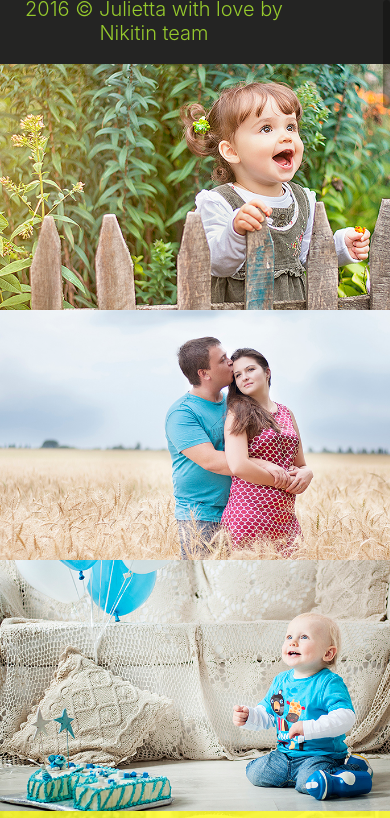
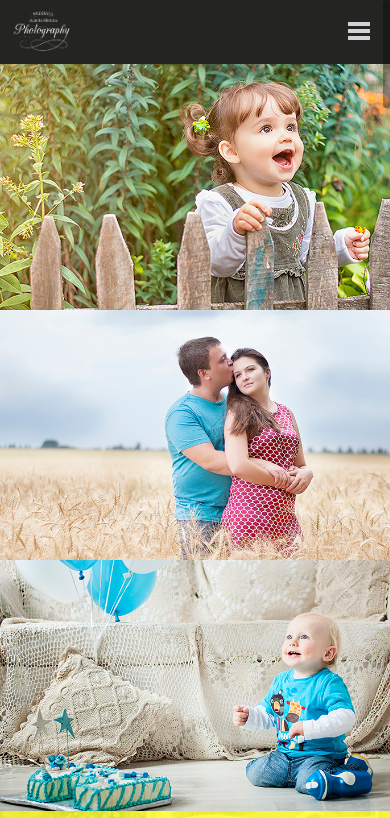
Before and after one commit to hanayama24/juna, a website: page index.html in a window 390 px wide. Shown: the top 818 px of the page. Drawn offline with nearby package versions, Linux system fonts and the light colour scheme.

Commit message:
Add hamburger for device menu

```diff
--- a/css/media.css
+++ b/css/media.css
@@ -35,9 +35,20 @@
     height: 4em;
     width: 100%;
     z-index: 2001;
+    padding-left: 10px;
+    padding-right: 10px;
   }
   .logo {
+    height: 4em;
+  }
+  .logo img {
+    width: 5em;
+  }
+  .social-icon {
     display: none;
+  }
+  .nav-device {
+    display: block !important;
   }
   .nav-list {
     display: none;
--- a/index.html
+++ b/index.html
@@ -24,7 +24,7 @@
     <!-- start left menu -->
     <div class="nav-side-menu">
       <div class="logo">
-      <a href="index.html"><img src="img/logo-02.png" alt="logo"></a>
+        <a href="index.html"><img src="img/logo-02.png" alt="logo"></a>
       </div>
       <div class="nav-list">
         <ul class = "list">
@@ -32,7 +32,7 @@
           <li><a href="#">About</a></li>
           <li>
             <a href="#">Galleries</a>
-            <ul class="list-galleries">
+            <!-- <ul class="list-galleries">
               <li>Portrait</li>
               <li>Wedding</li>
               <li>Family</li>
@@ -40,7 +40,7 @@
               <li>Studio</li>
               <li>Reportage</li>
             </ul>
-          </li>
+          </li> -->
           <li><a href="#">Journal</a></li>
           <li><a href="#">Contact</a></li>
           <li><a href="#">Proof galleries</a></li>
@@ -57,7 +57,10 @@
         </ul>
         <h5>2016 © Julietta with love by </br> Nikitin team</h5>
       </div>
+    </div>
 
+    <div class="nav-device">
+      <span class = "nav-icon"></span>
     </div>
 
     <!-- end left menu -->
--- a/scss/main.scss
+++ b/scss/main.scss
@@ -67,7 +67,22 @@ body {
     width: 100%;
     height: auto;
   }
+}
+.nav-device {
+  position: absolute;
+  top: 20px;
+  right: 20px;
+  z-index: 2002;
+  opacity: 0.8;
+  display: none;
+  span {
+    display: inline-block;
+    width: 22px;
+    height: 22px;
+    background: url("../../img/icon/ham.png") no-repeat center;
+    cursor: pointer;
   }
+}
 .content {
   width: calc(100% - 250px);
   float: right;
@@ -75,6 +90,7 @@ body {
     cursor: default;
   }
 }
+
 .image-container {
   display: inline-block;
   position: relative;
```
Also changed, not shown: img/icon/ham.png (added), public/css/main.css.
